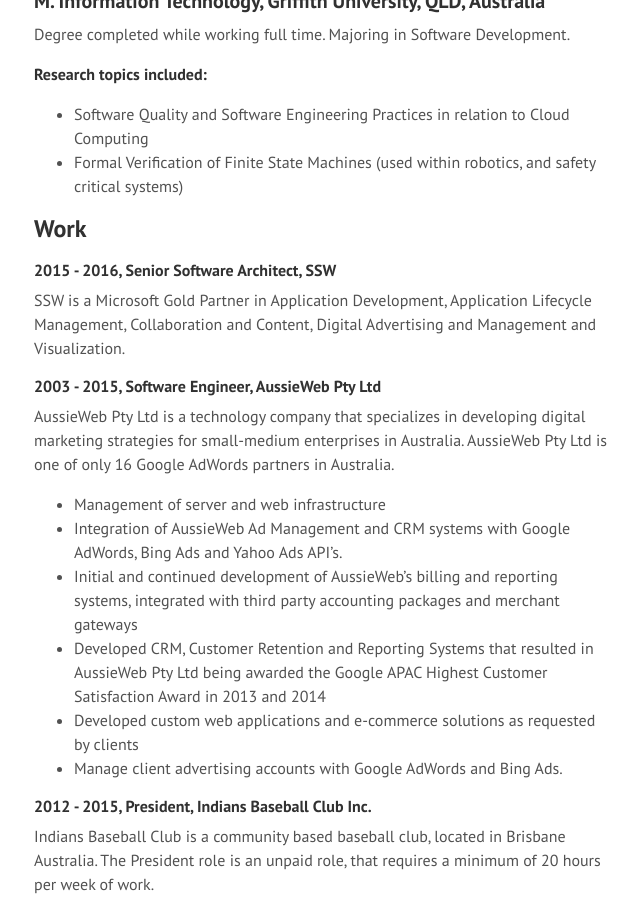
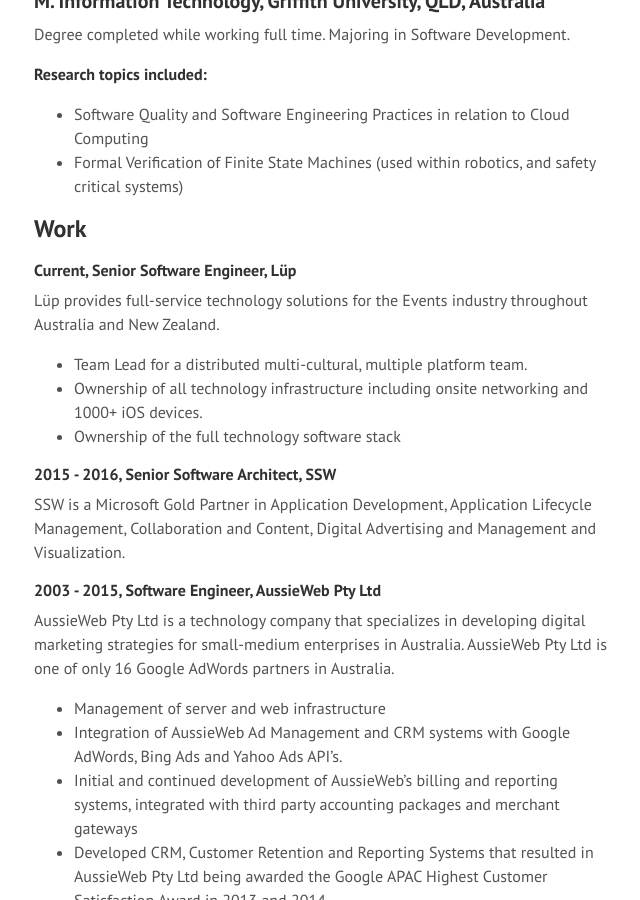
Before and after one commit to JeremyCade/jeremycade.github.io, a Jekyll site: the page built from curriculum_vitae.md, in a window 1280 px wide and 900 px high, scrolled down 547 px. Shown: the whole window, without its empty margins (46-686 px from the left). Built offline with Jekyll 4.4.1, drawn with Linux system fonts in a browser that asks for light colours.

Commit message:
Added Lup

```diff
--- a/curriculum_vitae.md
+++ b/curriculum_vitae.md
@@ -25,6 +25,14 @@
 - Formal Verification of Finite State Machines (used within robotics, and safety critical systems)
 
 ## Work
+
+#### Current, Senior Software Engineer, Lüp
+
+Lüp provides full-service technology solutions for the Events industry throughout Australia and New Zealand.
+
+- Team Lead for a distributed multi-cultural, multiple platform team.
+- Ownership of all technology infrastructure including onsite networking and 1000+ iOS devices.
+- Ownership of the full technology software stack
 
 #### 2015 - 2016, Senior Software Architect, SSW
 
```
